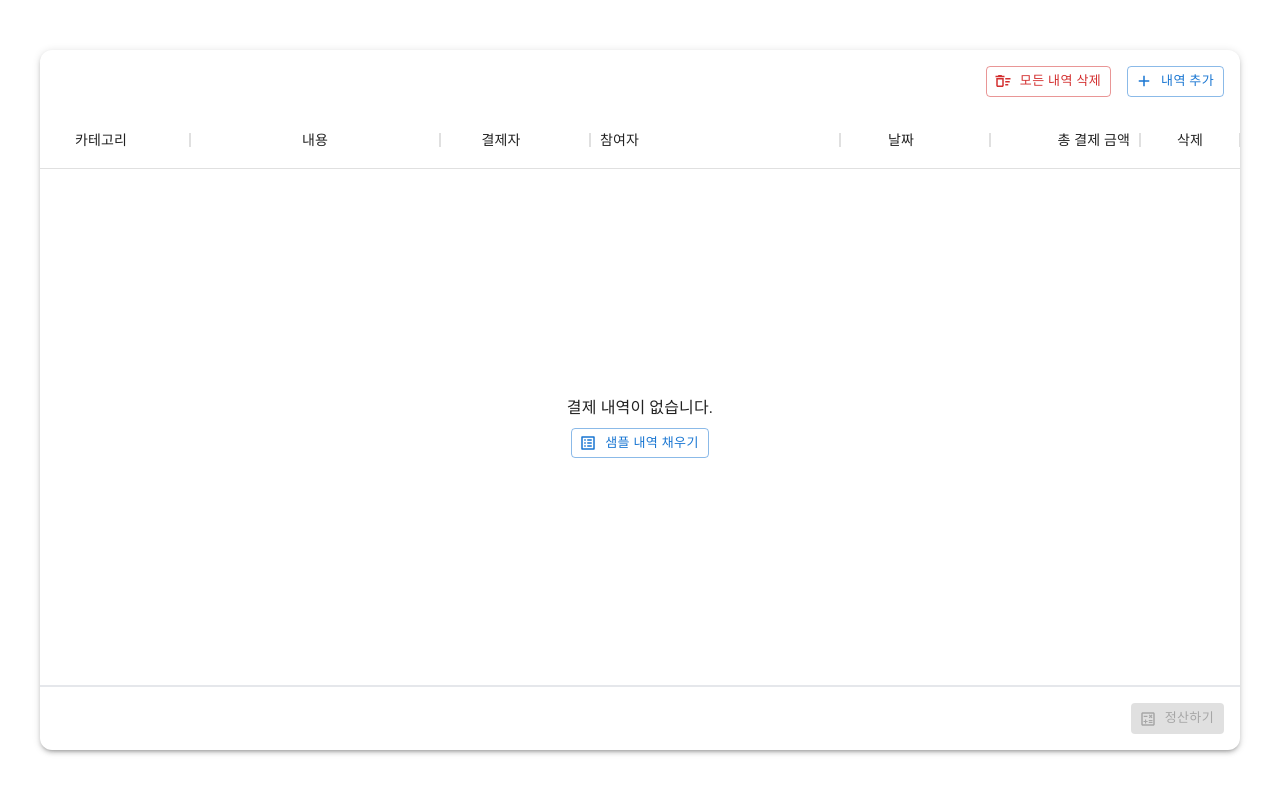
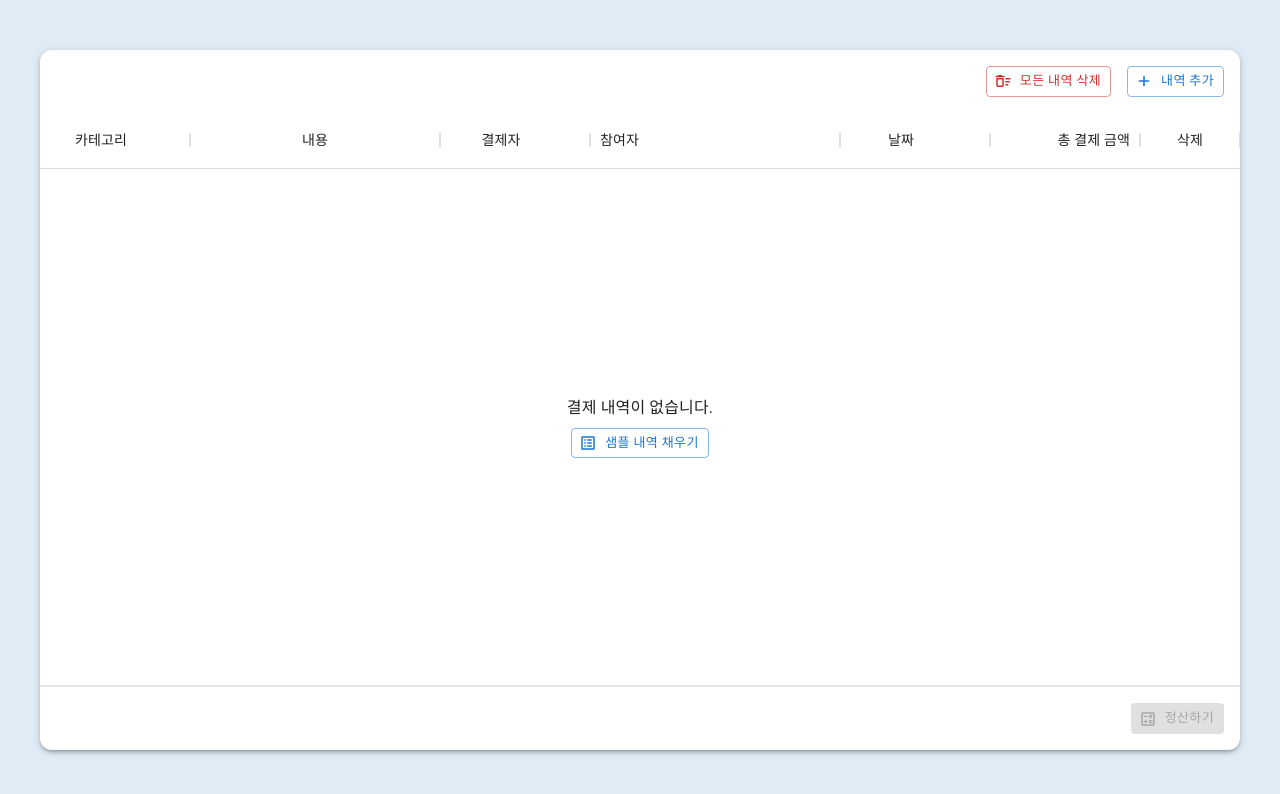
Before and after one commit to hackurity01/dutch-pay-calculator, a React (Vite) app: page / in a window 1280 px wide. Shown: the top 794 px of the page. Built offline with nearby package versions, Linux system fonts and the light colour scheme; the HTML template or start-up script is replaced by a standard one; what sonic-memoize would draw is missing.

Commit message:
배경색 변경

```diff
--- a/src/index.css
+++ b/src/index.css
@@ -9,4 +9,5 @@
 body {
   margin: 0;
   padding: 50px 40px;
+  background-color: #dfebf5;
 }
```
